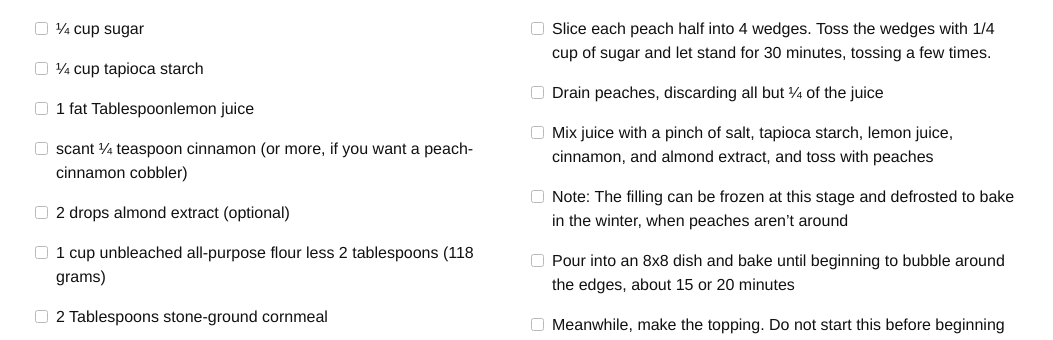
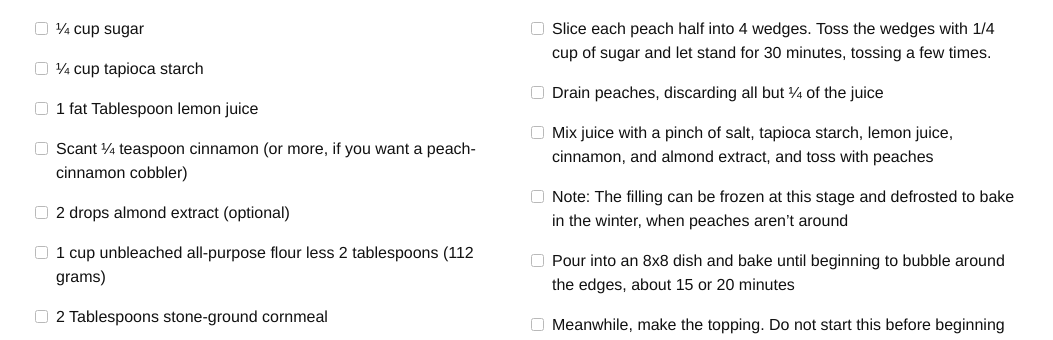
Before and after one commit to edinel/recipes, a Jekyll site: the page built from _recipes/PeachCobbler.md, in a window 1280 px wide. Shown: the part 1347-1687 px from the top of the page, without its empty margins (113-1166 px from the left). Built offline with Jekyll 4.4.1, drawn with Linux system fonts in a browser that asks for light colours; nearby versions of some CDN libraries; some web fonts are replaced.

Commit message:
Fixing typos in peach cobbler

```diff
--- a/_recipes/PeachCobbler.md
+++ b/_recipes/PeachCobbler.md
@@ -8,10 +8,12 @@ ingredients:
     - "3 lbs (1360 grams) peeled, pitted, and halved peaches"
     - "&frac14; cup sugar"
     - "&frac14; cup tapioca starch"
-    - "1 fat Tablespoonlemon juice"
-    - "scant &frac14; teaspoon cinnamon (or more, if you want a peach-cinnamon cobbler)"
+    - "1 fat Tablespoon lemon juice"
+    - "Scant &frac14; teaspoon cinnamon
+    (or more, if you want a peach-cinnamon cobbler)"
     - "2 drops almond extract (optional)"
-    - "1 cup unbleached all-purpose flour less 2 tablespoons (118 grams)"
+    - "1 cup unbleached all-purpose flour less 2 tablespoons
+    (112 grams)"
     - "2 Tablespoons stone-ground cornmeal"
     - "3 Tablespoons granulated sugar"
     - "&frac34; teaspoon baking powder"
```
